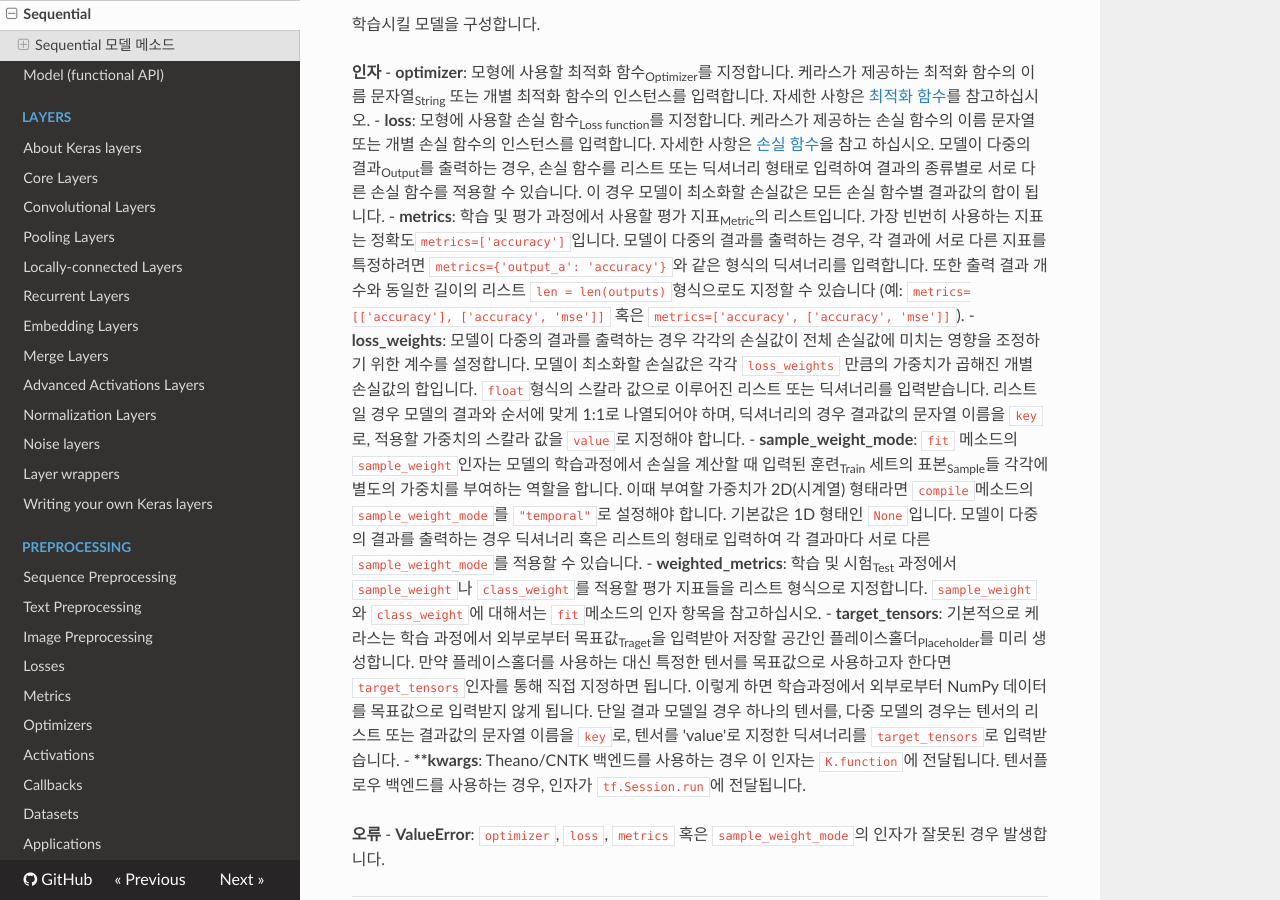
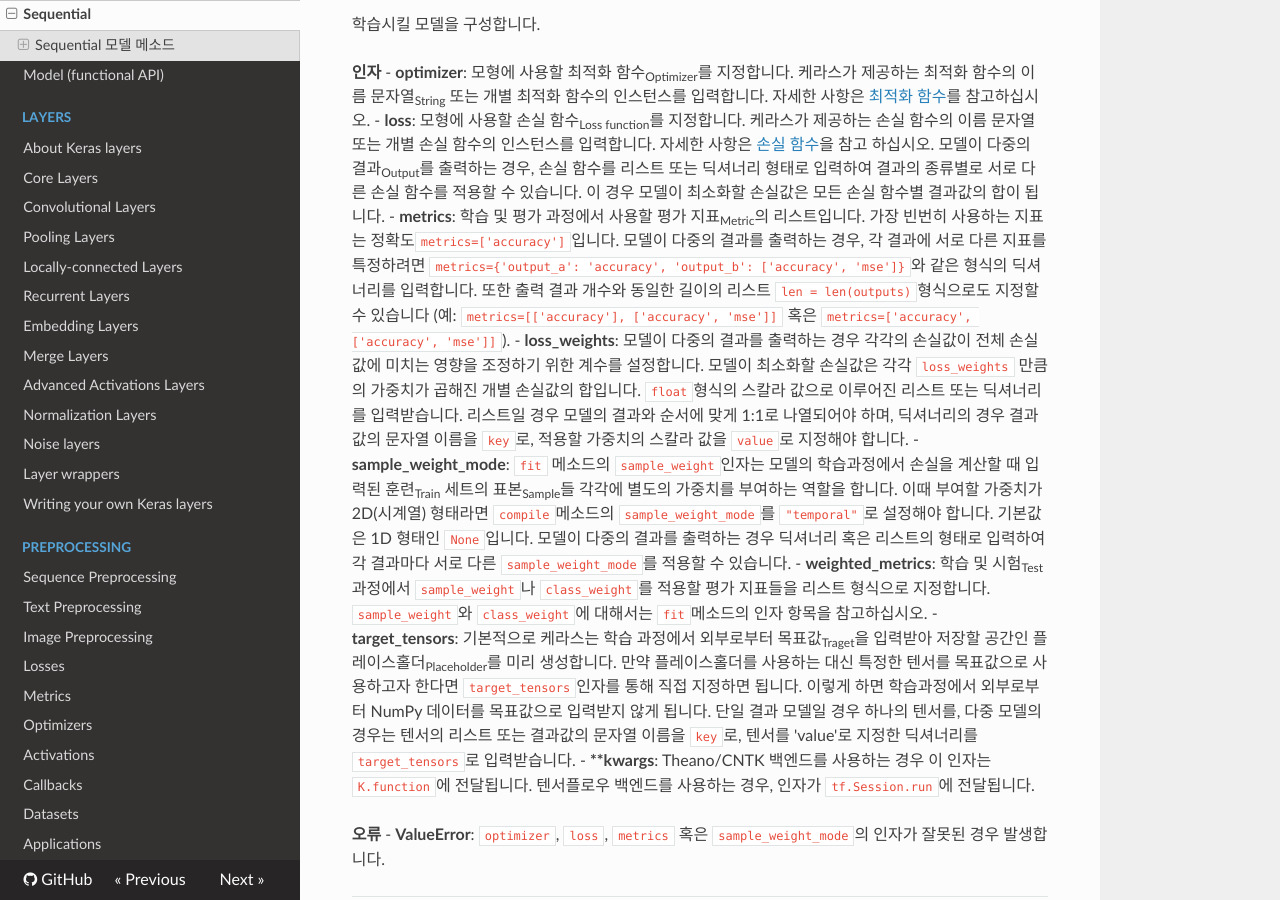
Before and after one commit to keras-team/keras-docs-ko, an MkDocs documentation site: the page built from sources/models/sequential.md, in a window 1280 px wide and 900 px high, scrolled down 388 px. Built offline with MkDocs 1.6.1, drawn with Linux system fonts in a browser that asks for light colours; nearby versions of some CDN libraries.

Commit message:
Update sequential.md

```diff
--- a/sources/models/sequential.md
+++ b/sources/models/sequential.md
@@ -14,7 +14,7 @@
 __인자__
 - __optimizer__: 모형에 사용할 최적화 함수<sub>Optimizer</sub>를 지정합니다. 케라스가 제공하는 최적화 함수의 이름 문자열<sub>String</sub> 또는 개별 최적화 함수의 인스턴스를 입력합니다. 자세한 사항은 [최적화 함수](/optimizers)를 참고하십시오.
 - __loss__: 모형에 사용할 손실 함수<sub>Loss function</sub>를 지정합니다. 케라스가 제공하는 손실 함수의 이름 문자열 또는 개별 손실 함수의 인스턴스를 입력합니다. 자세한 사항은 [손실 함수](/losses)을 참고 하십시오. 모델이 다중의 결과<sub>Output</sub>를 출력하는 경우, 손실 함수를 리스트 또는 딕셔너리 형태로 입력하여 결과의 종류별로 서로 다른 손실 함수를 적용할 수 있습니다. 이 경우 모델이 최소화할 손실값은 모든 손실 함수별 결과값의 합이 됩니다.
-- __metrics__: 학습 및 평가 과정에서 사용할 평가 지표<sub>Metric</sub>의 리스트입니다. 가장 빈번히 사용하는 지표는 정확도`metrics=['accuracy']`입니다. 모델이 다중의 결과를 출력하는 경우, 각 결과에 서로 다른 지표를 특정하려면 `metrics={'output_a': 'accuracy'}`와 같은 형식의 딕셔너리를 입력합니다. 또한 출력 결과 개수와 동일한 길이의 리스트 `len = len(outputs)`형식으로도 지정할 수 있습니다 (예: `metrics=[['accuracy'], ['accuracy', 'mse']]` 혹은 `metrics=['accuracy', ['accuracy', 'mse']]`).
+- __metrics__: 학습 및 평가 과정에서 사용할 평가 지표<sub>Metric</sub>의 리스트입니다. 가장 빈번히 사용하는 지표는 정확도`metrics=['accuracy']`입니다. 모델이 다중의 결과를 출력하는 경우, 각 결과에 서로 다른 지표를 특정하려면 `metrics={'output_a': 'accuracy', 'output_b': ['accuracy', 'mse']}`와 같은 형식의 딕셔너리를 입력합니다. 또한 출력 결과 개수와 동일한 길이의 리스트 `len = len(outputs)`형식으로도 지정할 수 있습니다 (예: `metrics=[['accuracy'], ['accuracy', 'mse']]` 혹은 `metrics=['accuracy', ['accuracy', 'mse']]`).
 - __loss_weights__: 모델이 다중의 결과를 출력하는 경우 각각의 손실값이 전체 손실값에 미치는 영향을 조정하기 위한 계수를 설정합니다. 모델이 최소화할 손실값은 각각 `loss_weights` 만큼의 가중치가 곱해진 개별 손실값의 합입니다. `float`형식의 스칼라 값으로 이루어진 리스트 또는 딕셔너리를 입력받습니다. 리스트일 경우 모델의 결과와 순서에 맞게 1:1로 나열되어야 하며, 딕셔너리의 경우 결과값의 문자열 이름을 `key`로, 적용할 가중치의 스칼라 값을 `value`로 지정해야 합니다.
 - __sample_weight_mode__: `fit` 메소드의 `sample_weight`인자는 모델의 학습과정에서 손실을 계산할 때 입력된 훈련<sub>Train</sub> 세트의 표본<sub>Sample</sub>들 각각에 별도의 가중치를 부여하는 역할을 합니다. 이때 부여할 가중치가 2D(시계열) 형태라면 `compile`메소드의 `sample_weight_mode`를 `"temporal"`로 설정해야 합니다. 기본값은 1D 형태인 `None`입니다. 모델이 다중의 결과를 출력하는 경우 딕셔너리 혹은 리스트의 형태로 입력하여 각 결과마다 서로 다른 `sample_weight_mode`를 적용할 수 있습니다.
 - __weighted_metrics__: 학습 및 시험<sub>Test</sub> 과정에서 `sample_weight`나 `class_weight`를 적용할 평가 지표들을 리스트 형식으로 지정합니다. `sample_weight`와 `class_weight`에 대해서는 `fit`메소드의 인자 항목을 참고하십시오.
```
